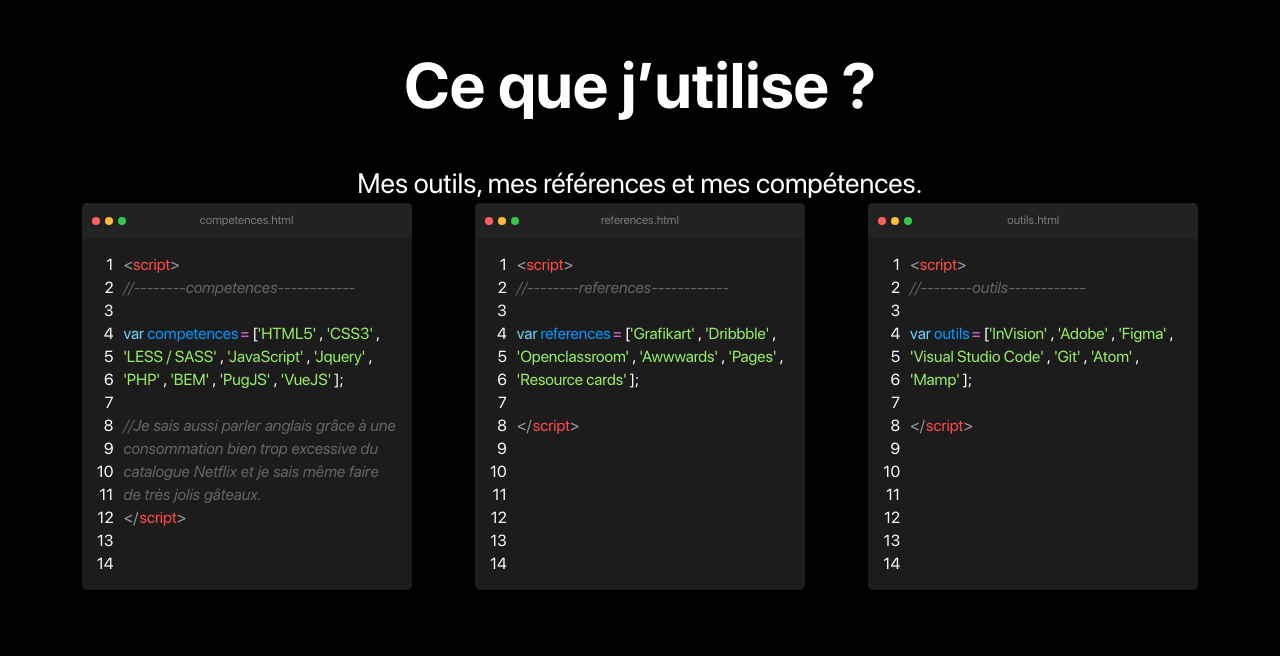
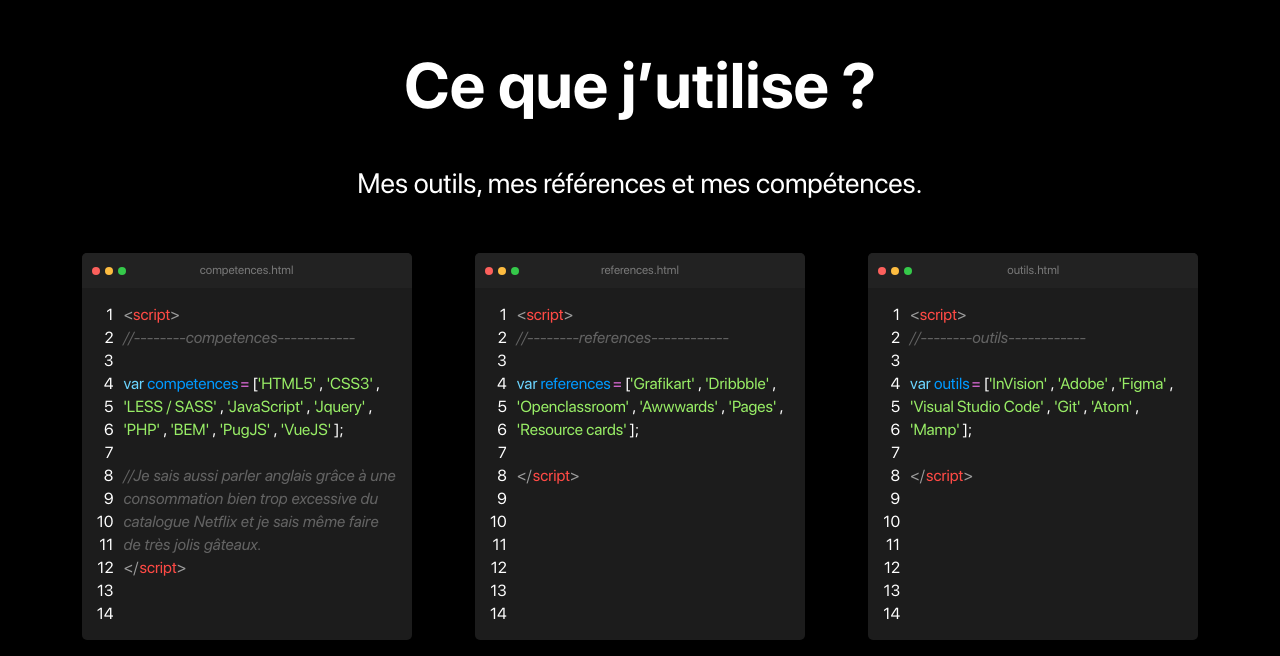
Before and after one commit to fefzdev/nuxt-personal-website, a Nuxt app: page / in a window 1280 px wide. Shown: the part 3633-4289 px from the top of the page. Built offline with nearby package versions, Linux system fonts and the light colour scheme.

Commit message:
Fix margin h2

```diff
--- a/components/Sections/Uses.vue
+++ b/components/Sections/Uses.vue
@@ -86,6 +86,12 @@
 </script>
 
 <style lang="scss" scoped>
+.uses {
+  .intro .section_desc {
+    margin-bottom: 50px;
+  }
+}
+
 .windows_container {
   display: flex;
   justify-content: space-around;
```
